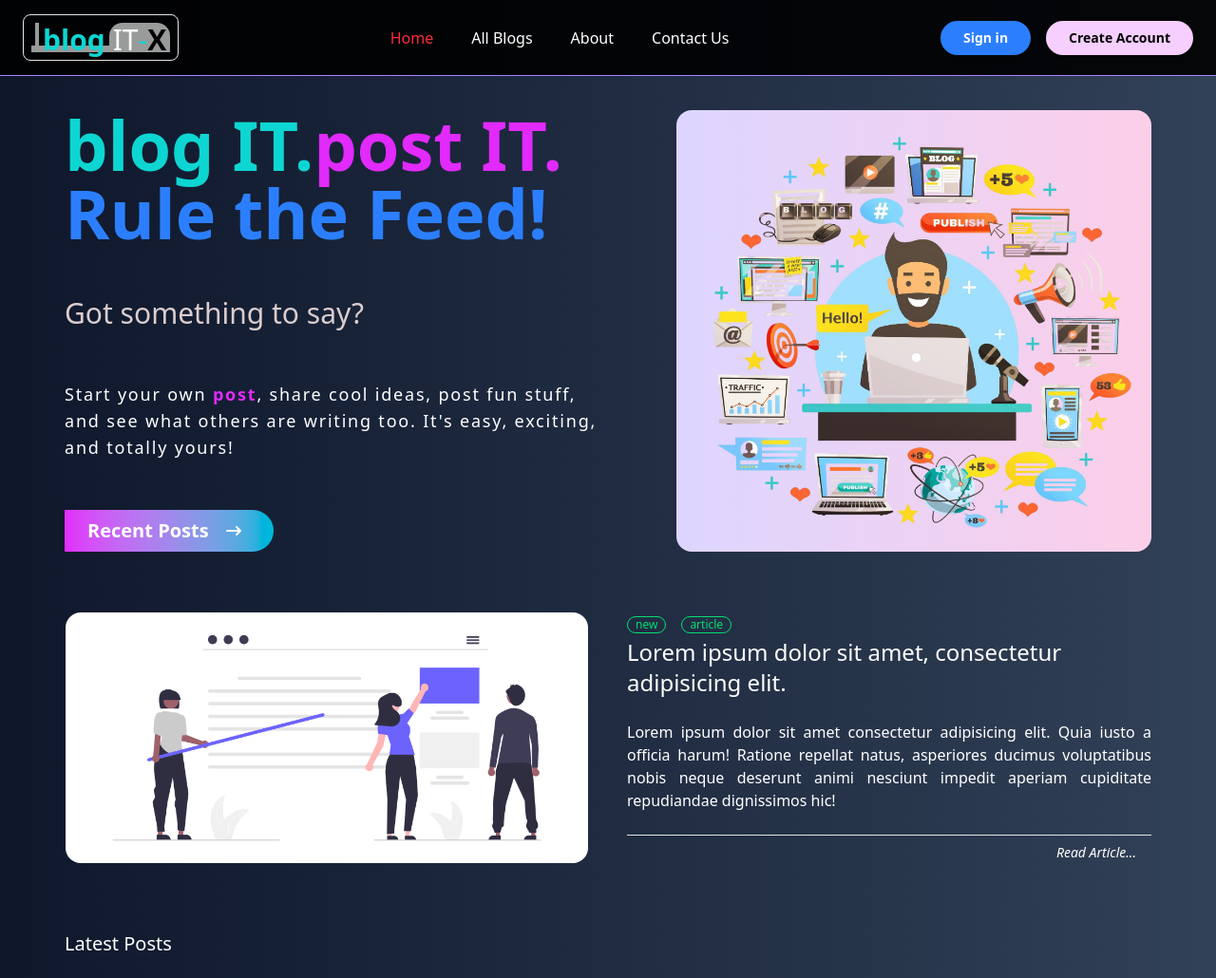
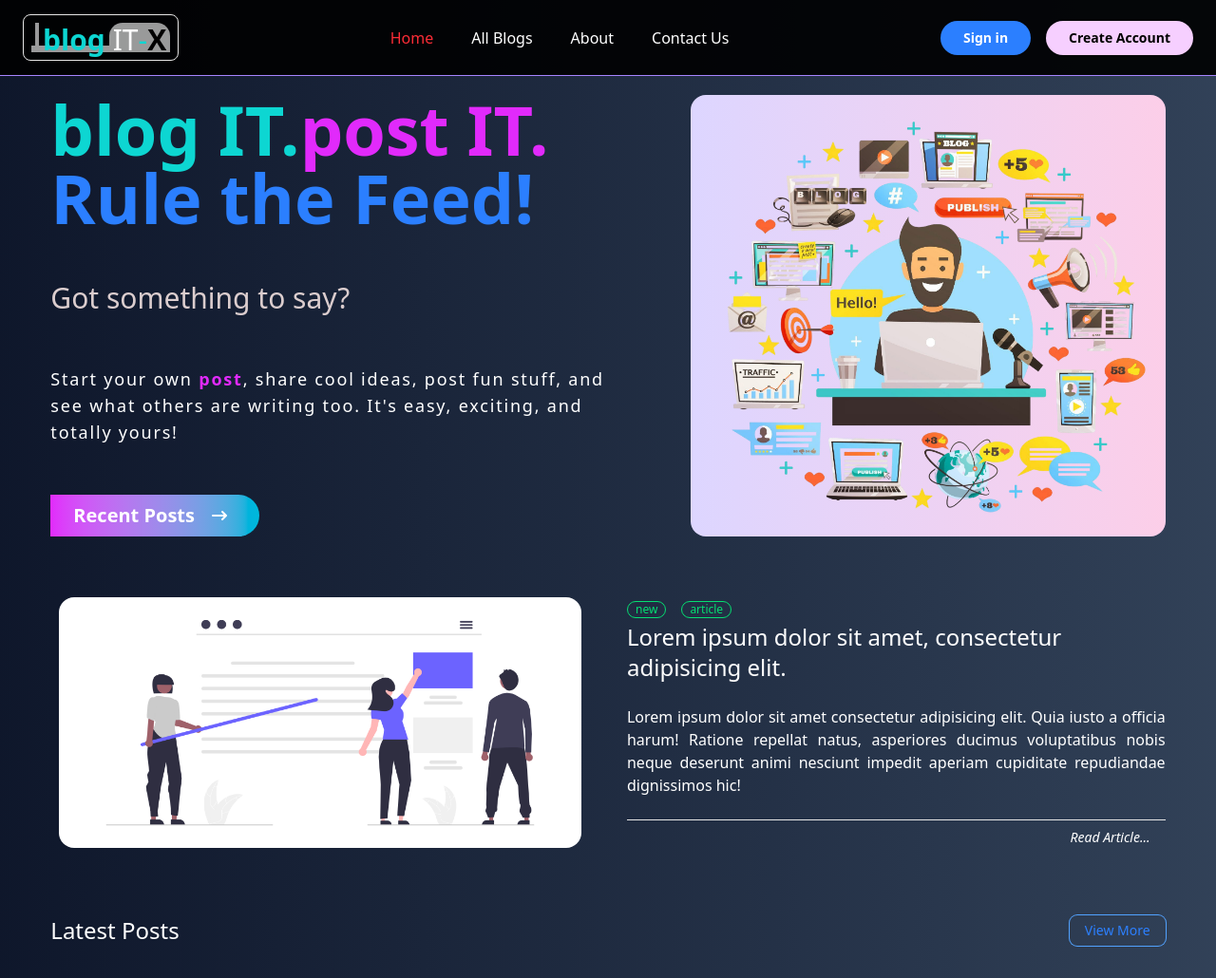
Before and after one commit to srmaharana1999/srm_blog, a Next.js app: page / in a window 1280 px wide. Shown: the top 1030 px of the page at 95% size. Built offline with nearby package versions, Linux system fonts and the light colour scheme; no server answers.

Commit message:
feat: add viewmore at recentposts section and remove invalid html-text tag

```diff
--- a/app/(content)/page.tsx
+++ b/app/(content)/page.tsx
@@ -5,20 +5,20 @@ import Image from "next/image";
 
 const Home = () => {
   return (
-    <div className="mt-25 max-w-7xl mx-auto w-full p-4">
+    <div className="mt-25 max-w-7xl mx-auto w-full">
       <div className="w-11/12 mx-auto flex flex-col-reverse md:flex-row text-white gap-6 md:gap-0">
         <div className="w-full md:w-1/2 bg-amber-90 flex flex-col gap-6 md:justify-between md:gap-0 text-center md:text-left">
           <h1 className="text-5xl lg:text-7xl font-semibold ">
-            <text className="text-chart-1">blog IT.</text>
-            <text className="text-fuchsia-500">post IT.</text> <br />
-            <text className="text-blue-500">Rule the Feed!</text>
+            <p className="text-chart-1 inline">blog IT.</p>
+            <p className="text-fuchsia-500 inline">post IT.</p> <br />
+            <span className="text-blue-500">Rule the Feed!</span>
           </h1>
           <h3 className="text-2xl lg:text-3xl text-[#dbcdce] ">
             Got something to say?{" "}
           </h3>
           <p className="md:text-xs lg:text-lg tracking-widest">
             Start your own{" "}
-            <text className="text-fuchsia-500 font-semibold">post</text>, share
+            <span className="text-fuchsia-500 font-semibold">post</span>, share
             cool ideas, post fun stuff, and see what others are writing too.
             It&apos;s easy, exciting, and totally yours!
           </p>
--- a/components/Home/RecentPosts/Index.tsx
+++ b/components/Home/RecentPosts/Index.tsx
@@ -1,3 +1,4 @@
+import Link from "next/link";
 import RecentPostTile from "./RecentPostTile";
 import {
   Carousel,
@@ -48,7 +49,16 @@ const blogs = [
 const RecentPosts = () => {
   return (
     <div className="my-16 w-full">
-      <h3 className="text-xl mb-6">Latest Posts</h3>
+      <div className=" flex items-center justify-between mb-10">
+        <h2 className="text-2xl">Latest Posts</h2>
+        <Link
+          href="/blogs"
+          className="inline-flex bg-transparent hover:bg-white/10 text-blue-500 ring-1 ring-blue-400 rounded-md py-1.5 px-4 text-sm"
+        >
+          View More
+        </Link>
+      </div>
+
       <Carousel
         className="w-10/12 mx-auto"
         opts={{ slidesToScroll: "auto", dragFree: true }}
```
